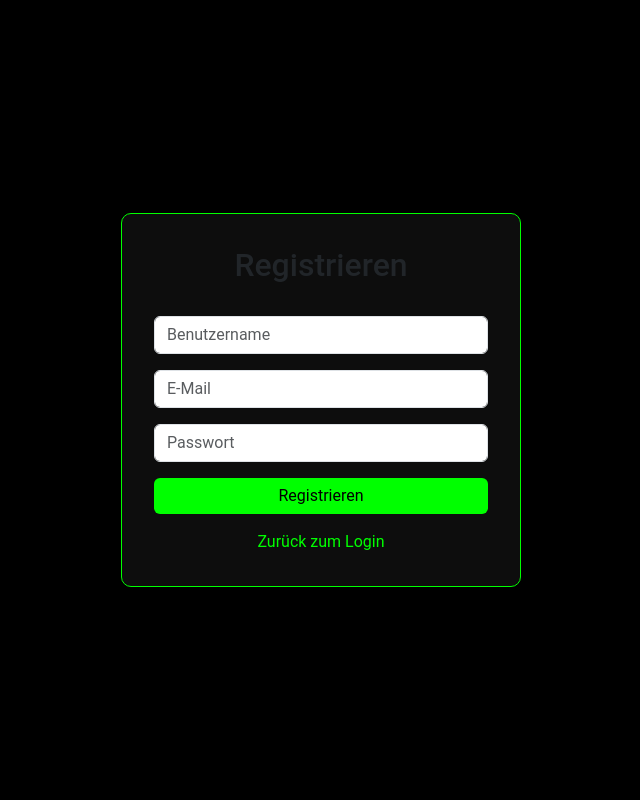
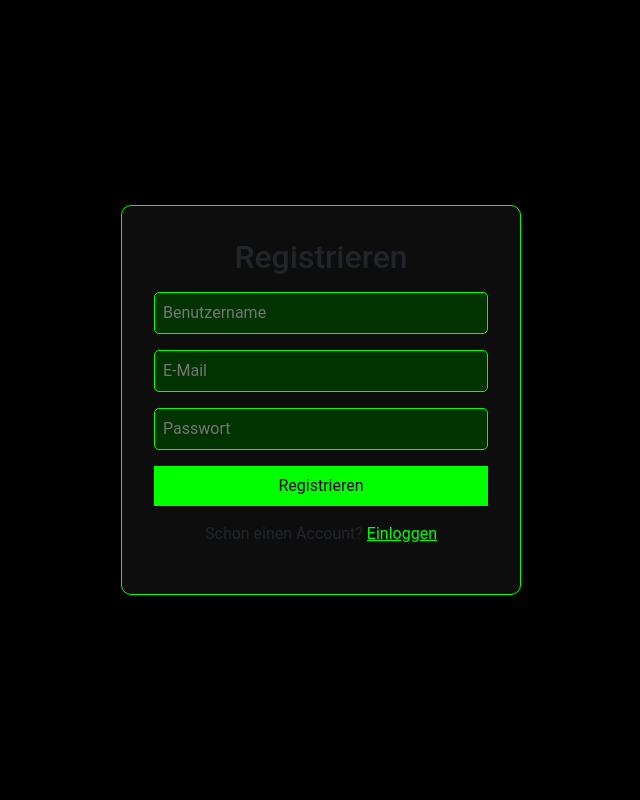
Before and after one commit to Reverse666S/Cloudhosting, a Flask app: page /register in a window 1280 px wide. Shown: the whole page, without its empty margins (319-959 px from the left). Run offline with Flask 3, Linux system fonts and the light colour scheme; parts of the project's set-up code (start-up, migrations or seed data) failed here and were passed over.

Commit message:
Update register.html

```diff
--- a/cloud_app/templates/register.html
+++ b/cloud_app/templates/register.html
@@ -3,32 +3,31 @@
 <head>
 <meta charset="utf-8">
 <meta name="viewport" content="width=device-width, initial-scale=1">
-<title>SkyCortex - Registrierung</title>
+<title>Registrieren - SkyCortex</title>
 <link rel="icon" href="/static/pepecraft.png" type="image/png">
 <link href="https://cdn.jsdelivr.net/npm/bootstrap@5.3.2/dist/css/bootstrap.min.css" rel="stylesheet">
 <style>
-body { background-color: #000; color: #fff; font-family: 'Roboto', sans-serif; display:flex; justify-content:center; align-items:center; height:100vh; }
-.card { background-color:#0d0d0d; border:1px solid #00ff00; padding:2rem; width:100%; max-width:400px; border-radius:10px; }
-input { background-color:#003300; color:#fff; border:1px solid #00ff00; }
-.btn-success { background-color:#00ff00; color:#000; border:none; }
+body { background-color:#000; color:#fff; font-family:'Roboto',sans-serif; display:flex; justify-content:center; align-items:center; min-height:100vh; margin:0; }
+.card { background-color:#0d0d0d; border:1px solid #00ff00; border-radius:10px; padding:2rem; width:100%; max-width:400px; }
+input { background-color:#003300; color:#fff; border:1px solid #00ff00; border-radius:5px; margin-bottom:1rem; padding:0.5rem; width:100%; }
+.btn-success { background-color:#00ff00; color:#000; border:none; width:100%; padding:0.5rem; font-size:1rem; }
 .btn-success:hover { background-color:#66ff66; }
-h2{text-align:center;margin-bottom:2rem;}
-a { color: #00ff00; text-decoration:none; }
+a { color:#00ff00; }
 a:hover { color:#66ff66; }
+.error { color:#ff4444; text-align:center; margin-bottom:1rem; }
 </style>
 </head>
 <body>
 <div class="card">
-    <h2>Registrieren</h2>
-    <form method="post" action="/register">
-        <input type="text" name="username" class="form-control mb-3" placeholder="Benutzername" required>
-        <input type="email" name="email" class="form-control mb-3" placeholder="E-Mail" required>
-        <input type="password" name="password" class="form-control mb-3" placeholder="Passwort" required>
-        <button type="submit" class="btn btn-success w-100 mb-3">Registrieren</button>
+    <h2 class="text-center mb-3">Registrieren</h2>
+    {% if error %}<div class="error">{{ error }}</div>{% endif %}
+    <form method="post">
+        <input type="text" name="username" placeholder="Benutzername" required>
+        <input type="email" name="email" placeholder="E-Mail">
+        <input type="password" name="password" placeholder="Passwort" required>
+        <button class="btn-success" type="submit">Registrieren</button>
     </form>
-    <div class="text-center">
-        <a href="/login">Zurück zum Login</a>
-    </div>
+    <p class="mt-3 text-center">Schon einen Account? <a href="/login">Einloggen</a></p>
 </div>
 </body>
 </html>
```
